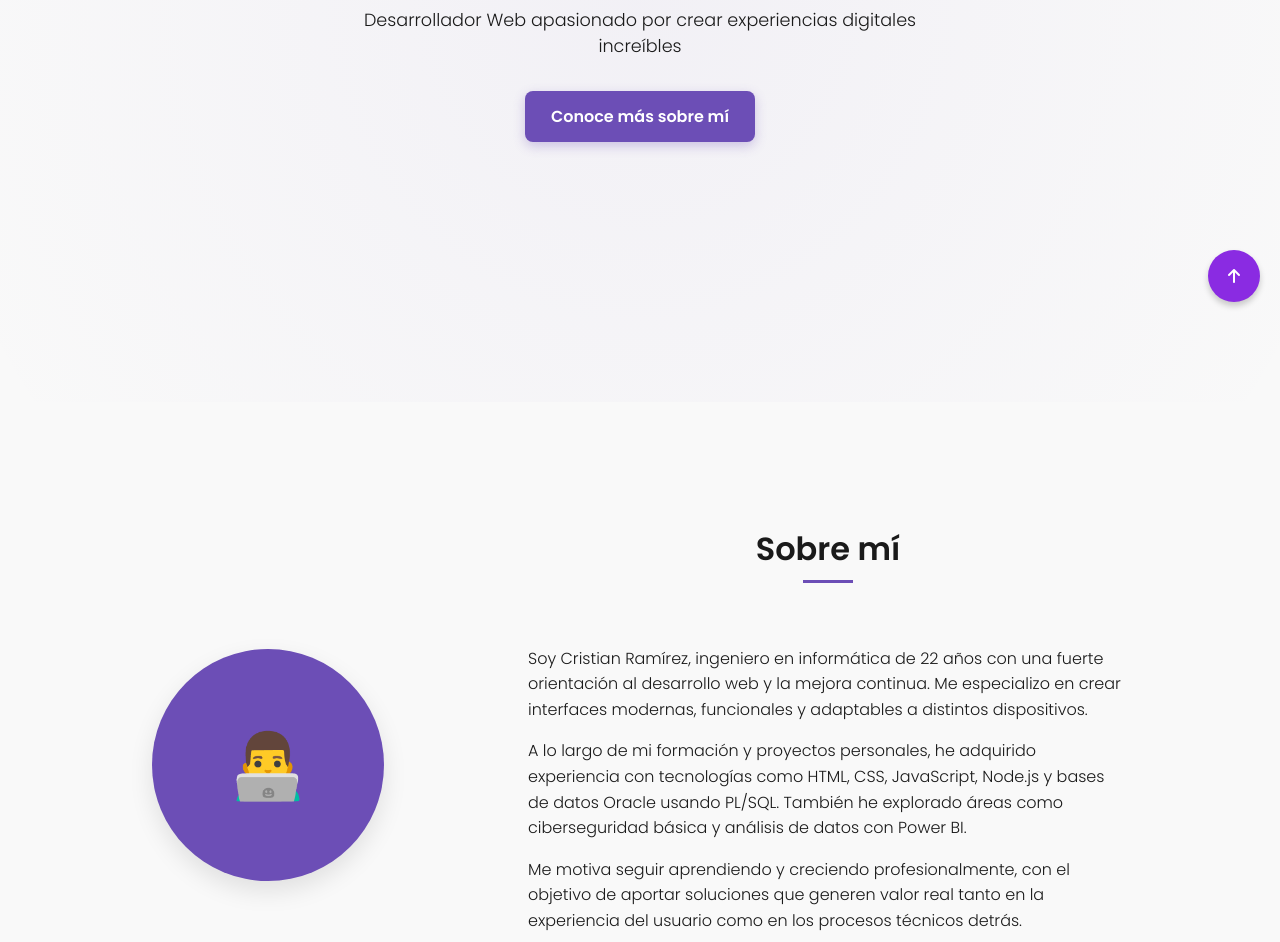
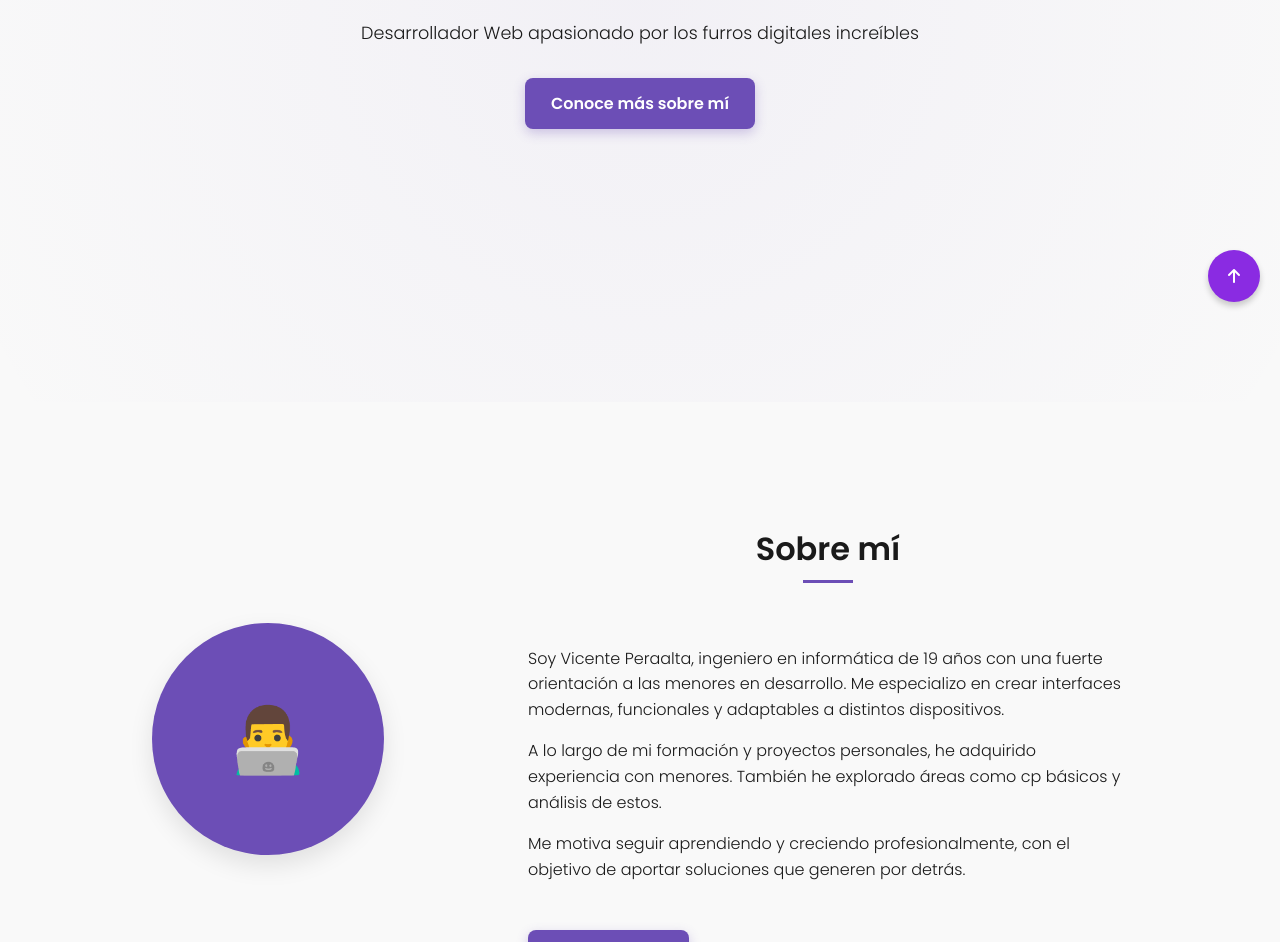
Before and after one commit to Kold-chan/Vicente-Portafolio, a plain HTML site: page docs/index.html in a window 1280 px wide. Shown: the part 478-1420 px from the top of the page. Drawn offline with Linux system fonts and the light colour scheme.

Commit message:
Primer commit del proyecto

```diff
--- a/docs/index.html
+++ b/docs/index.html
@@ -4,7 +4,7 @@
 <head>
   <meta charset="UTF-8" />
   <meta name="viewport" content="width=device-width, initial-scale=1" />
-  <title>Portafolio Cristian</title>
+  <title>Portafolio Vicente</title>
   <link rel="stylesheet" href="style.css" />
   <link rel="stylesheet" href="https://cdnjs.cloudflare.com/ajax/libs/font-awesome/6.5.0/css/all.min.css">
   <link rel="icon" type="image/png" href="images/favicon-32x32.png">
@@ -45,8 +45,8 @@
 
 
   <section class="hero" id="inicio">
-    <h1>Hola, soy <span>Cristian Ramirez</span></h1>
-    <p>Desarrollador Web apasionado por crear experiencias digitales increíbles</p>
+    <h1>Hola, soy <span>Vicente Wekito</span></h1>
+    <p>Desarrollador Web apasionado por los furros digitales increíbles</p>
     <a href="#sobre-mi" class="btn-primary">Conoce más sobre mí</a>
   </section>
 
@@ -63,18 +63,16 @@
           </div>
           <br />
           <p style="margin-top: 2rem;">
-            Soy Cristian Ramírez, ingeniero en informática de 22 años con una fuerte orientación al desarrollo web y la
-            mejora continua. Me especializo en crear interfaces modernas, funcionales y adaptables a distintos
+            Soy Vicente Peraalta, ingeniero en informática de 19 años con una fuerte orientación a las menores en desarrollo. Me especializo en crear interfaces modernas, funcionales y adaptables a distintos
             dispositivos.
           </p>
           <p>
-            A lo largo de mi formación y proyectos personales, he adquirido experiencia con tecnologías como HTML, CSS,
-            JavaScript, Node.js y bases de datos Oracle usando PL/SQL. También he explorado áreas como ciberseguridad
-            básica y análisis de datos con Power BI.
+            A lo largo de mi formación y proyectos personales, he adquirido experiencia con menores. También he explorado áreas como cp
+            básicos y análisis de estos.
           </p>
           <p>
             Me motiva seguir aprendiendo y creciendo profesionalmente, con el objetivo de aportar soluciones que generen
-            valor real tanto en la experiencia del usuario como en los procesos técnicos detrás.
+            por detrás.
           </p>
           <a href="archivos/CristianRamirez.pdf" download class="btn-descargar">Descargar CV</a>
         </div>
```
